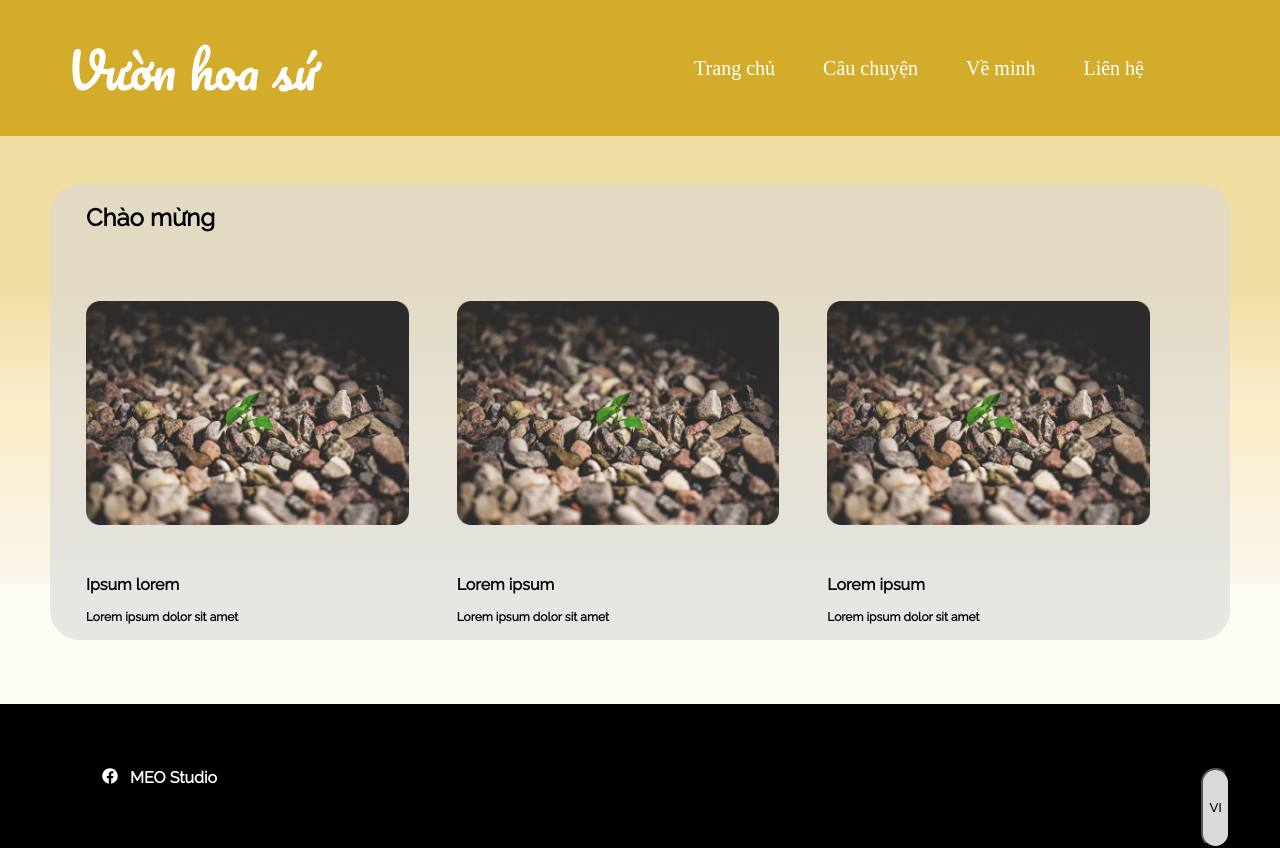
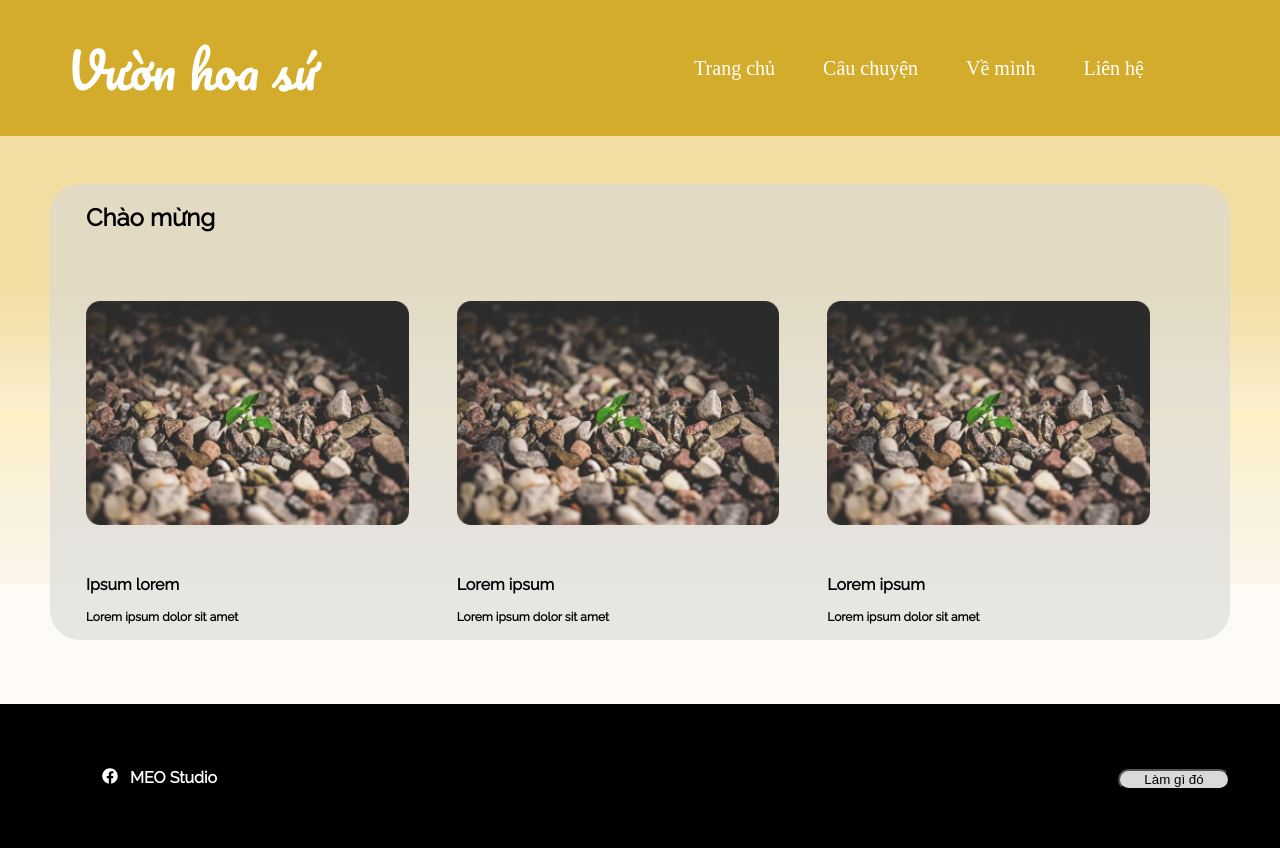
Before and after one commit to YumeAyasaki/blog-fe, a Next.js app: page /meo-studio/2 in a window 1280 px wide. Built offline with nearby package versions, Linux system fonts and the light colour scheme; a web font is replaced by a local one.

Commit message:
Minor edit for button...

```diff
--- a/pages/meo-studio/2/index.js
+++ b/pages/meo-studio/2/index.js
@@ -100,7 +100,9 @@ export default function Index() {
           </div>
           <div className={style.text}>MEO Studio</div>
         </div>
-        <button className={style.button} onClick={HandleClick}>{button ? "EN" : "VI"}</button>
+        <div>
+          <button className={style.button} onClick={HandleClick}>{button ? "Do something" : "Làm gì đó"}</button>
+        </div>
       </footer>
     </div>
   )
--- a/pages/meo-studio/2/index.module.scss
+++ b/pages/meo-studio/2/index.module.scss
@@ -160,5 +160,7 @@
         background: #D9D9D9;
         border-radius: 30px;
         height: auto;
+
+        width: 7rem;
     }
 }
```
